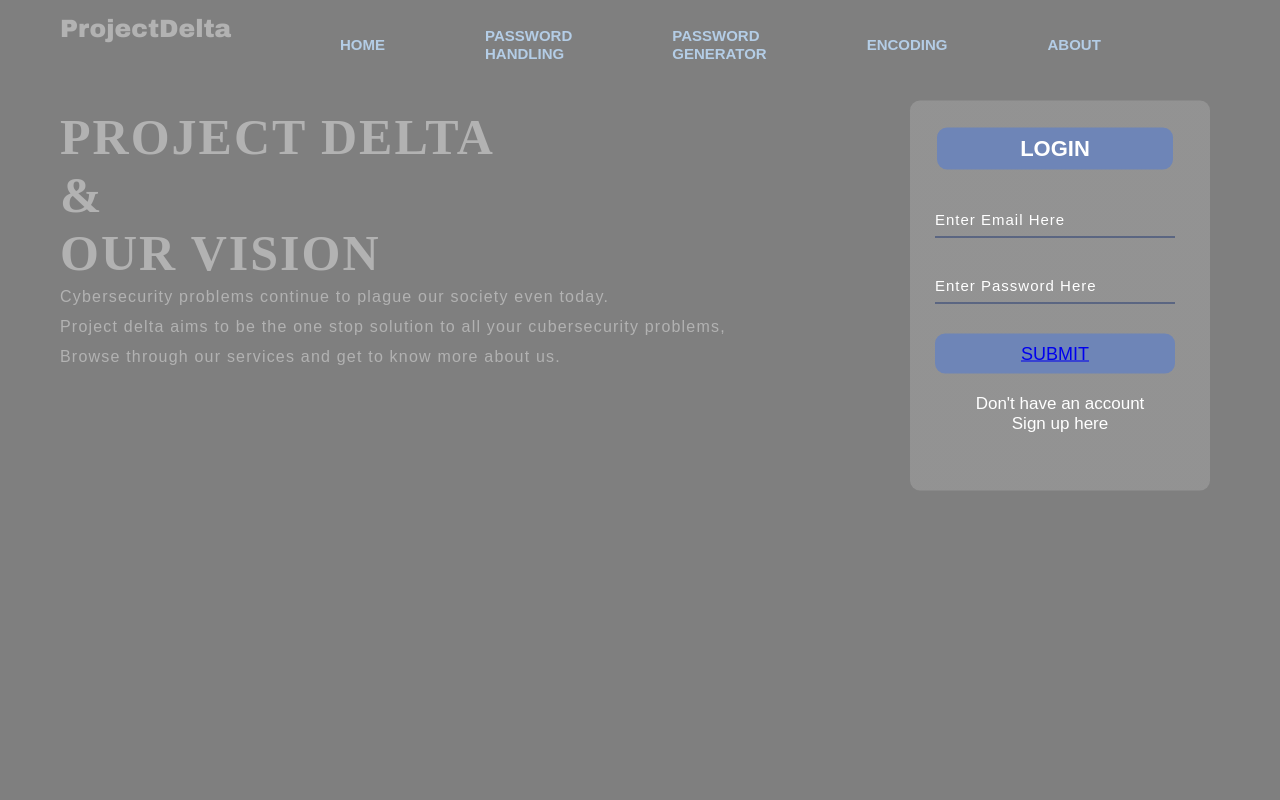
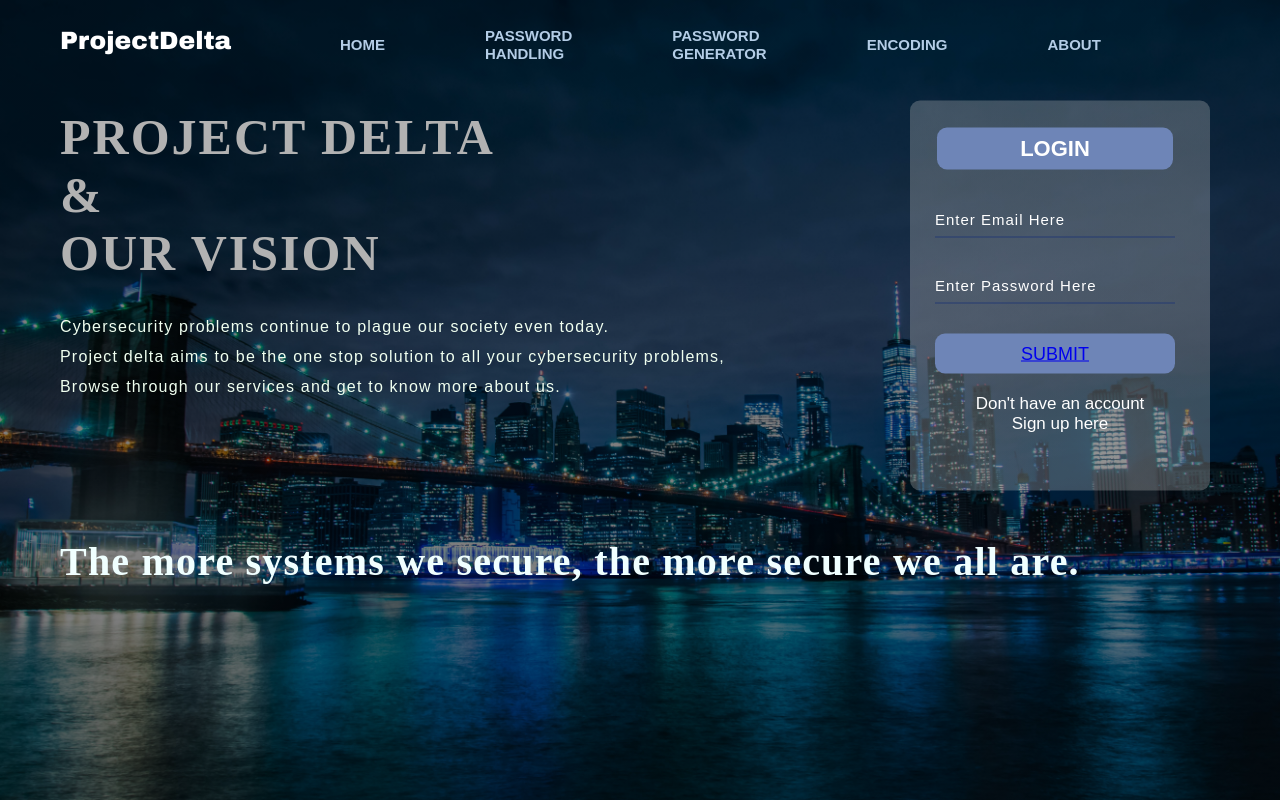
Before and after one commit to anveshmuppeda/project_delta, a plain HTML site: page index.html in a window 1280 px wide. Drawn offline with Linux system fonts and the light colour scheme.

Commit message:
Updating minor dependecies from one server to another

```diff
--- a/css/home_style.css
+++ b/css/home_style.css
@@ -5,7 +5,7 @@
 
 .main{
     width: 100%;
-    background: linear-gradient(to top, rgba(0,0,0,0.5)50%,rgba(0,0,0,0.5)50%),url(./../jpg/imagebag.jpg);
+    background: linear-gradient(to top, rgba(0,0,0,0.5)50%,rgba(0,0,0,0.5)50%),url(./../images/imagebag.jpg);
     background-position: center;
     background-size: cover;
     height: 100vh;
@@ -21,13 +21,13 @@
     height: 70px;
 }
 .logo{
-    color: #B2B2B2;
+    color: white;
     font-size: 25px;
     font-family: Arial Black;
     padding-left: 20px;
     float: left;
     padding-top: 10px;
-    margin-top: 5px
+    margin-top: 17px
 }
 
 .menu{
@@ -117,6 +117,7 @@ ul li a: hover{
     font-family: Arial;
     letter-spacing: 1.2px;
     line-height: 30px;
+    color: honeydew;
 }
 
 .content h1{
@@ -139,8 +140,6 @@ ul li a: hover{
     padding: 25px;
 }
 
-
-
 .form h2{
     width: 220px;
     font-family: sans-serif;
@@ -152,8 +151,6 @@ ul li a: hover{
     margin: 2px;
     padding: 8px;
 }
-
-
 
 .form input{
     width: 240px;
@@ -170,13 +167,9 @@ ul li a: hover{
     font-family: sans-serif;
 }
 
-
-
 .form input:focus{
     outline: none;
 }
-
-
 
 ::placeholder{
     color: #fff;
@@ -205,3 +198,13 @@ ul li a: hover{
     text-decoration: none;
     color: white;
   }
+
+.content h2{
+    padding-left: 20px;
+    padding-bottom: 25px;
+    font-family: 'Times New Roman';
+    letter-spacing: 1.2px;
+    line-height: 30px;
+    font-size: 40px;
+    color: azure;
+  }
--- a/index.html
+++ b/index.html
@@ -1,6 +1,7 @@
 <!DOCTYPE html>
 <html lang="en" dir="ltr">
   <head>
+    <meta name="viewport" content="width=device-width, initial-scale=1.0">
     <meta charset="utf-8">
     <title>Project Delta</title>
     <link rel="stylesheet" href="./css/home_style.css">
@@ -21,9 +22,10 @@
             </div>
             <div class="content">
           <h1>PROJECT DELTA <br><span>&</span> <br>OUR VISION</h1>
-          <p class="par">Cybersecurity problems continue to plague our society even today. <br>Project delta aims to be the one stop solution to all your cubersecurity problems,
+	  <p class="par"><br>Cybersecurity problems continue to plague our society even today. <br>Project delta aims to be the one stop solution to all your cybersecurity problems,
               <br> Browse through our services and get to know
               more about us.</p>
+	  	<h2><br><br><br><br>The more systems we secure, the more secure we all are.</h2>
             </div>
         <div class="form">
                   <h2>LOGIN</h2>
```
Also changed, not shown: css/pwd_generator_style.css (indentation only), 2 other files.
